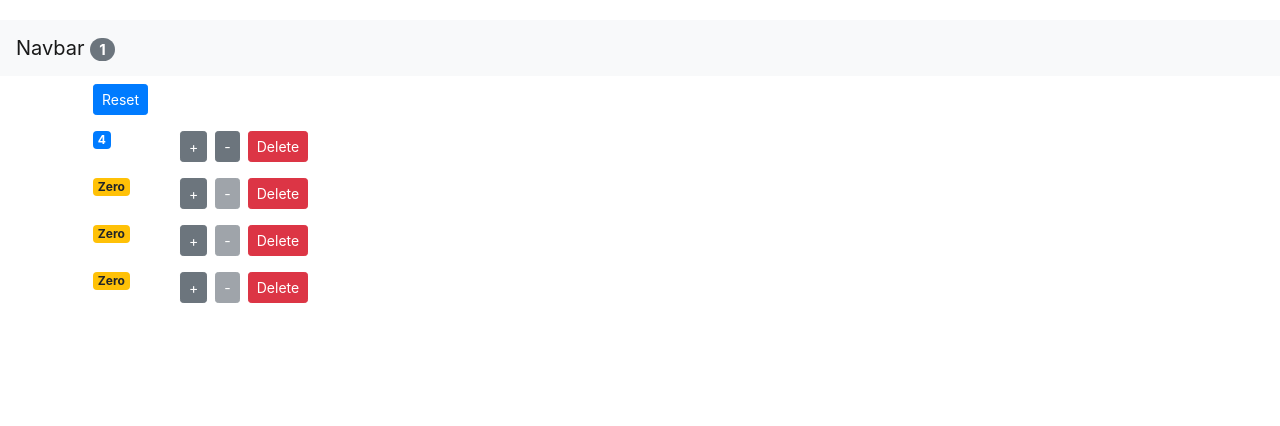
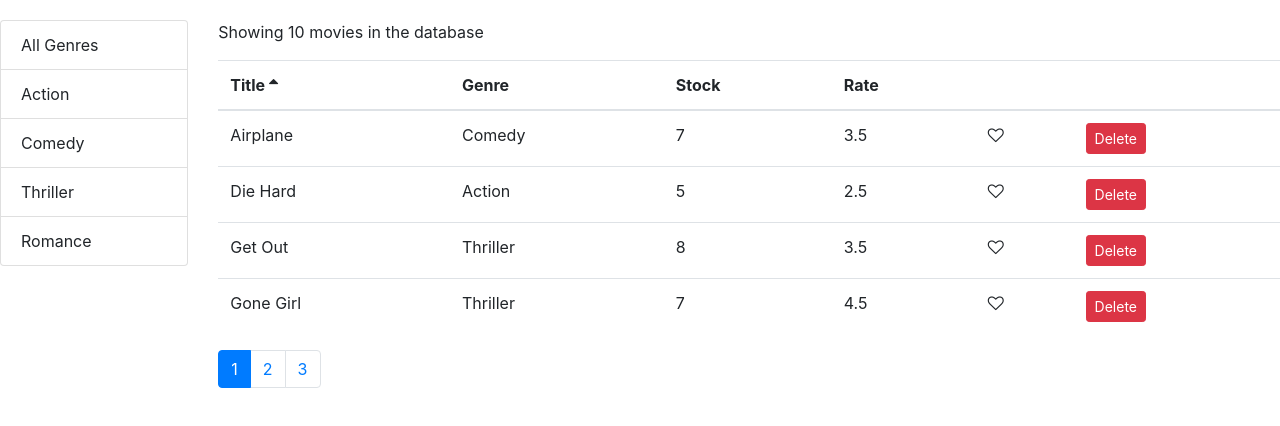
Before and after one commit to BeatrizTovar/video-rental, a React (Create React App) app: page / in a window 1280 px wide. Shown: the top 426 px of the page. Built offline with nearby package versions, Linux system fonts and the light colour scheme.

Commit message:
upgrading packages

```diff
--- a/package.json
+++ b/package.json
@@ -8,6 +8,7 @@
     "font-awesome": "4.7.0",
     "lodash": "4.17.10",
     "prop-types": "15.6.2",
+    "query-string": "^6.3.0",
     "react": "^16.7.0",
     "react-dom": "^16.7.0",
     "react-router-dom": "^4.3.1",
--- a/src/index.js
+++ b/src/index.js
@@ -2,7 +2,7 @@ import React from "react";
 import ReactDOM from "react-dom";
 import { BrowserRouter } from "react-router-dom";
 import "./index.css";
-import App from "./App";
+// import App from "./App";
 import * as serviceWorker from "./serviceWorker";
 import "bootstrap/dist/css/bootstrap.css";
 import "font-awesome/css/font-awesome.css";
@@ -10,7 +10,7 @@ import Movies from "./components/movies";
 
 ReactDOM.render(
   <BrowserRouter>
-    <App />
+    <Movies />
   </BrowserRouter>,
   document.getElementById("root")
 );
```
Also changed, not shown: 1 other file (tests, documents, lock files or other folders).
